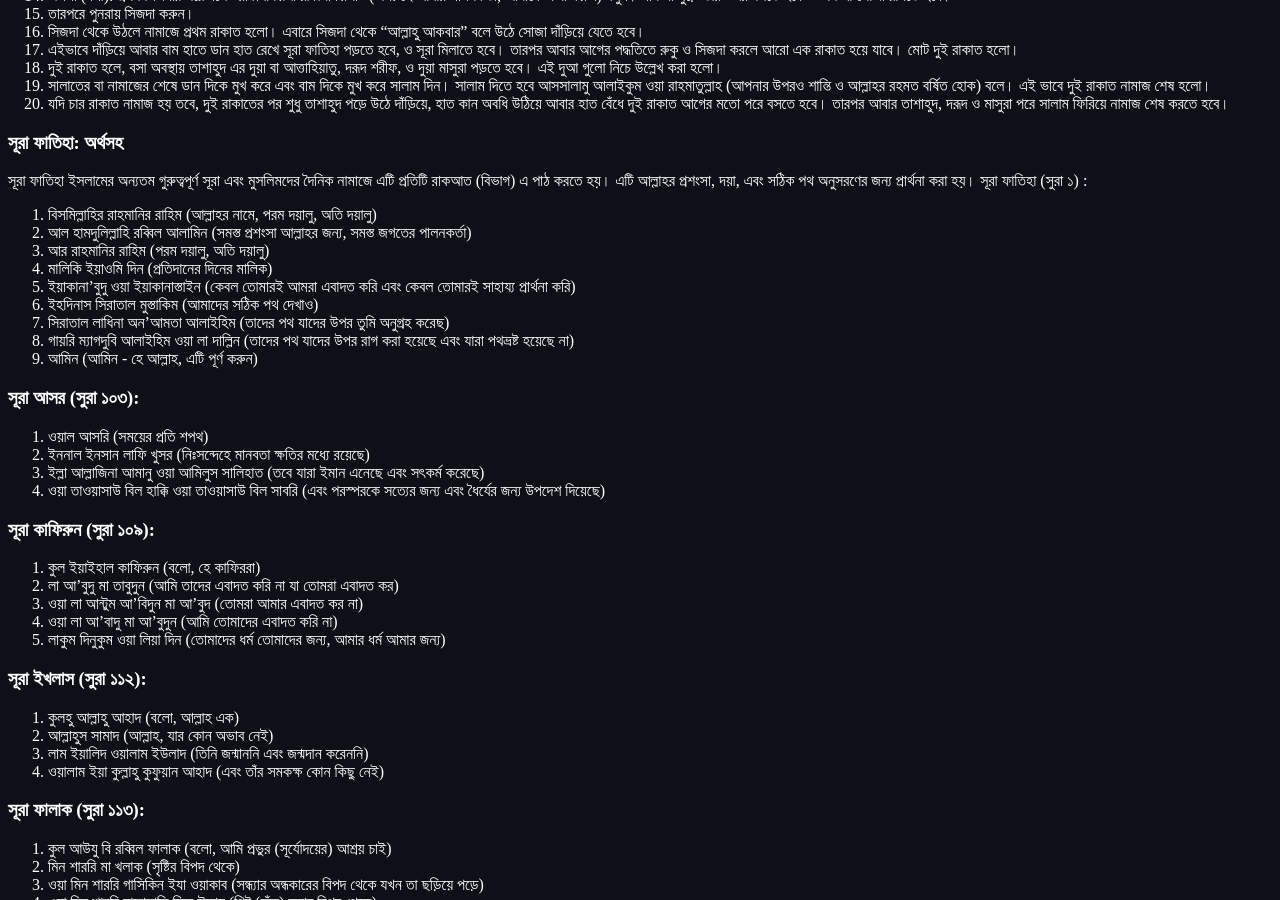
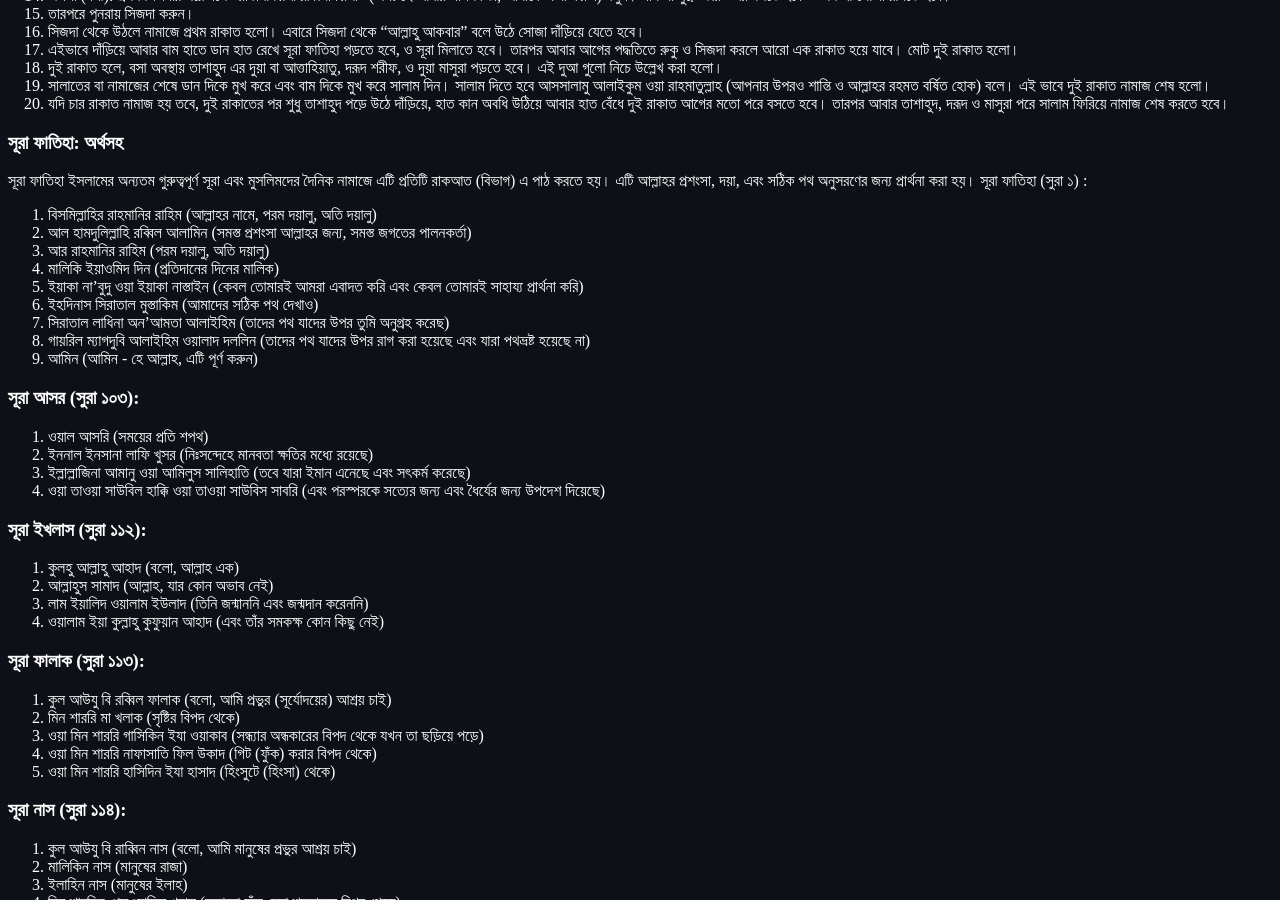
Before and after one commit to DeenAlIslam/NewMuslimGuide, a Jekyll site: the page built from bangla/index.md, in a window 1280 px wide and 900 px high, scrolled down 1871 px. Built offline with Jekyll 4.4.1, drawn with Linux system fonts in a browser that asks for light colours.

Commit message:
Update index.md

```diff
--- a/bangla/index.md
+++ b/bangla/index.md
@@ -110,26 +110,18 @@ Video: https://youtu.be/XPTYljKh9yw
 1. বিসমিল্লাহির রাহমানির রাহিম (আল্লাহর নামে, পরম দয়ালু, অতি দয়ালু)
 2. আল হামদুলিল্লাহি রব্বিল আলামিন (সমস্ত প্রশংসা আল্লাহর জন্য, সমস্ত জগতের পালনকর্তা)
 3. আর রাহমানির রাহিম (পরম দয়ালু, অতি দয়ালু)
-4. মালিকি ইয়াওমি দিন (প্রতিদানের দিনের মালিক)
-5. ইয়াকানা'বুদু ওয়া ইয়াকানাস্তাইন (কেবল তোমারই আমরা এবাদত করি এবং কেবল তোমারই সাহায্য প্রার্থনা করি)
+4. মালিকি ইয়াওমিদ দিন (প্রতিদানের দিনের মালিক)
+5. ইয়াকা না'বুদু ওয়া ইয়াকা নাস্তাইন (কেবল তোমারই আমরা এবাদত করি এবং কেবল তোমারই সাহায্য প্রার্থনা করি)
 6. ইহদিনাস সিরাতাল মুস্তাকিম (আমাদের সঠিক পথ দেখাও)
 7. সিরাতাল লাধিনা অন'আমতা আলাইহিম (তাদের পথ যাদের উপর তুমি অনুগ্রহ করেছ)
-8. গায়রি ম্যাগদুবি আলাইহিম ওয়া লা দাল্লিন (তাদের পথ যাদের উপর রাগ করা হয়েছে এবং যারা পথভ্রষ্ট হয়েছে না)
+8. গায়রিল ম্যাগদুবি আলাইহিম ওয়ালাদ দললিন (তাদের পথ যাদের উপর রাগ করা হয়েছে এবং যারা পথভ্রষ্ট হয়েছে না)
 9. আমিন (আমিন - হে আল্লাহ, এটি পূর্ণ করুন)
 
 ### সূরা আসর (সুরা ১০৩):
 1. ওয়াল আসরি (সময়ের প্রতি শপথ)
-2. ইননাল ইনসান লাফি খুসর (নিঃসন্দেহে মানবতা ক্ষতির মধ্যে রয়েছে)
-3. ইল্লা আল্লাজিনা আমানু ওয়া আমিলুস সালিহাত (তবে যারা ইমান এনেছে এবং সৎকর্ম করেছে)
-4. ওয়া তাওয়াসাউ বিল হাক্কি ওয়া তাওয়াসাউ বিল সাবরি (এবং পরস্পরকে সত্যের জন্য এবং ধৈর্যের জন্য উপদেশ দিয়েছে)
-
-### সূরা কাফিরুন (সুরা ১০৯):
-1. কুল ইয়াইহাল কাফিরুন (বলো, হে কাফিররা)
-2. লা আ’বুদু মা তাবুদুন (আমি তাদের এবাদত করি না যা তোমরা এবাদত কর)
-3. ওয়া লা আন্টুম আ’বিদুন মা আ’বুদ (তোমরা আমার এবাদত কর না)
-4. ওয়া লা আ’বাদু মা আ’বুদুন (আমি তোমাদের এবাদত করি না)
-5. লাকুম দিনুকুম ওয়া লিয়া দিন (তোমাদের ধর্ম তোমাদের জন্য, আমার ধর্ম আমার জন্য)
-
+2. ইননাল ইনসানা লাফি খুসর (নিঃসন্দেহে মানবতা ক্ষতির মধ্যে রয়েছে)
+3. ইল্লাল্লাজিনা আমানু ওয়া আমিলুস সালিহাতি (তবে যারা ইমান এনেছে এবং সৎকর্ম করেছে)
+4. ওয়া তাওয়া সাউবিল হাক্কি ওয়া তাওয়া সাউবিস সাবরি (এবং পরস্পরকে সত্যের জন্য এবং ধৈর্যের জন্য উপদেশ দিয়েছে)
 
 ### সূরা ইখলাস (সুরা ১১২):
 1. কুলহু আল্লাহু আহাদ (বলো, আল্লাহ এক)
```
